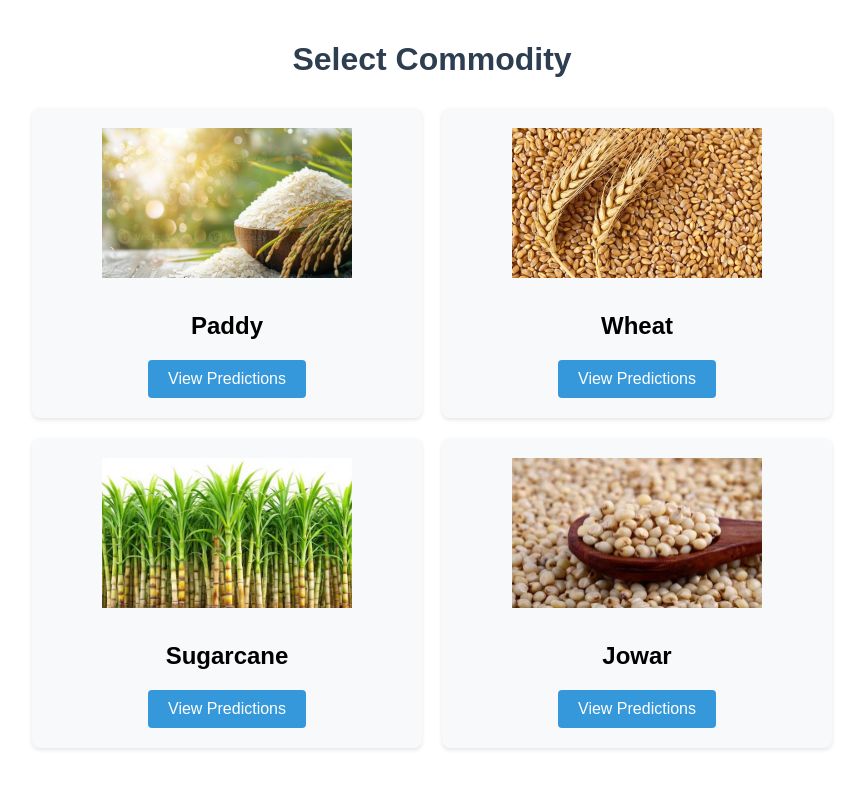
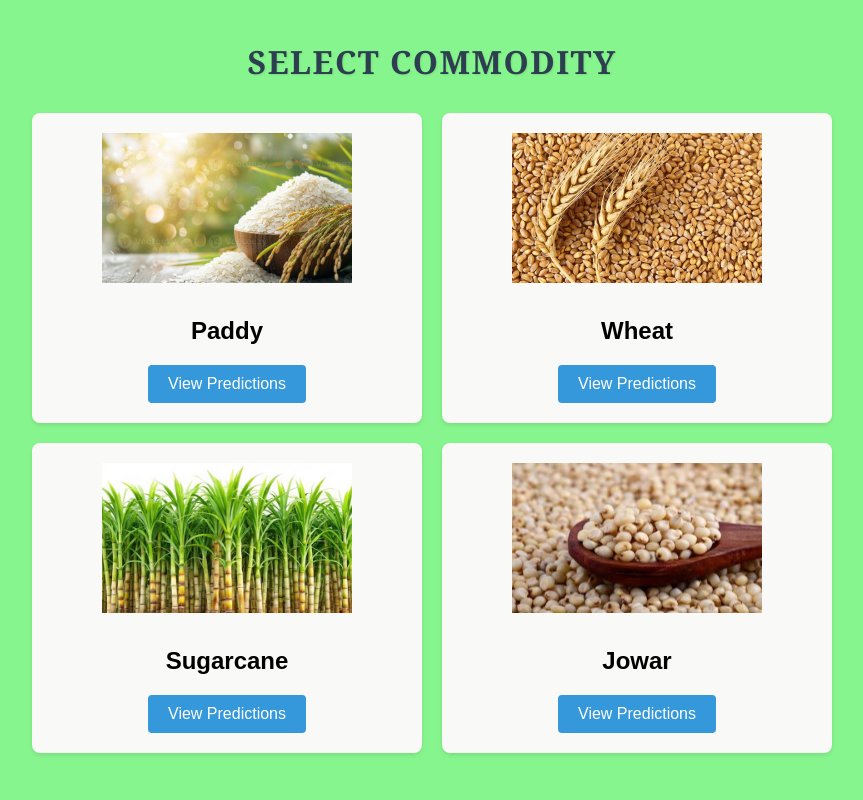
Before and after one commit to Harshabellala26/decisiontree, a Flask app: page / in a window 1280 px wide. Shown: the whole page, without its empty margins (208-1071 px from the left). Run offline with Flask 3, Linux system fonts and the light colour scheme.

Commit message:
Update index.html

```diff
--- a/templates/index.html
+++ b/templates/index.html
@@ -3,11 +3,26 @@
 <head>
     <title>Commodity Price Prediction</title>
     <style>
-        body { font-family: Arial, sans-serif; max-width: 800px; margin: 0 auto; padding: 20px; }
-        h1 { color: #2c3e50; text-align: center; }
+        body {
+            background-color: #87f58d;
+            font-family: Arial, sans-serif;
+            max-width: 800px;
+            margin: 0 auto;
+            padding: 20px;
+        }
+        h1 {
+    font-family: 'Georgia', 'Times New Roman', serif;
+    color: #2c3e50;
+    text-align: center;
+    text-transform: uppercase;
+    letter-spacing: 1.5px;
+    font-weight: 600;
+    margin: 20px 0;
+    text-shadow: 1px 1px 2px rgba(0,0,0,0.1);
+        }
         .commodity-list { display: grid; grid-template-columns: repeat(2, 1fr); gap: 20px; margin-top: 30px; }
         .commodity-card {
-            background: #f8f9fa; padding: 20px;
+            background: #f9faf8; padding: 20px;
             border-radius: 8px; text-align: center;
             box-shadow: 0 2px 4px rgba(0,0,0,0.1);
             transition: transform 0.3s;
```
